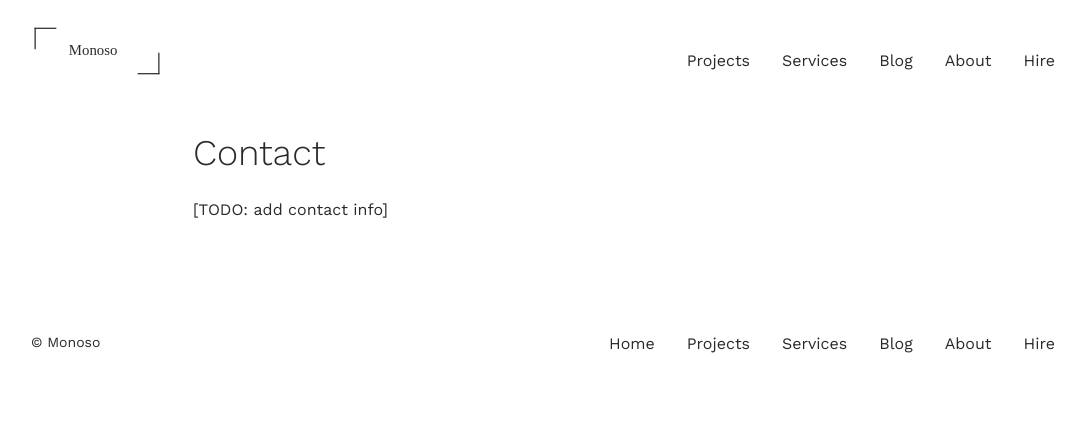
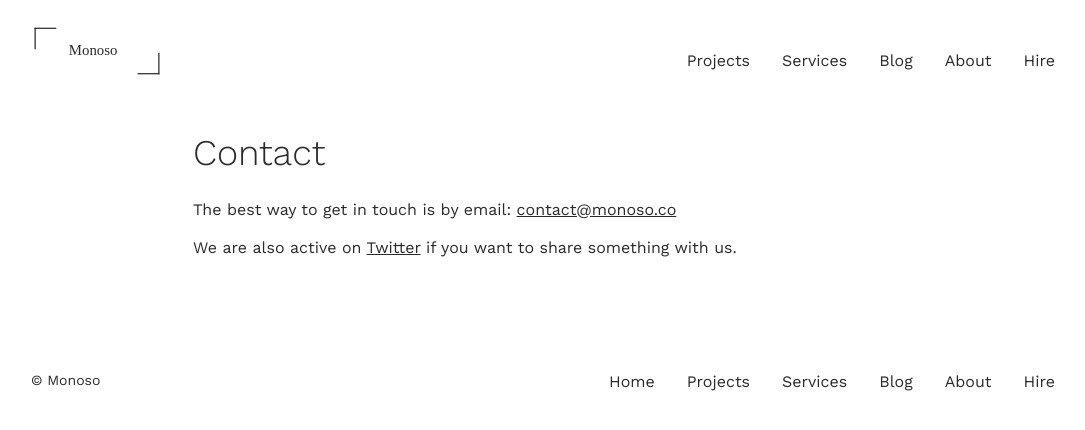
Before and after one commit to brettchalupa/brettcodes, a Jekyll site: the page built from contact.md, in a window 1280 px wide. Shown: the top 430 px of the page, without its empty margins (97-1182 px from the left). Built offline with Jekyll 4.4.1, drawn with Linux system fonts in a browser that asks for light colours.

Commit message:
Add Contact page content
This makes it clear how to get in touch--email or Twitter.

```diff
--- a/contact.md
+++ b/contact.md
@@ -1,10 +1,12 @@
 ---
 title: Contact
-description: Contact information for Monoso--how to get in touch via email.
+description: Contact information for Monoso. How to get in touch via email.
 permalink: "/contact"
 layout: default
 ---
 
 # Contact
 
-[TODO: add contact info]
+The best way to get in touch is by email: <a href='mailto:contact@monoso.co'>contact@monoso.co</a>
+
+We are also active on <a href='https://twitter.com/monoso_co'>Twitter</a> if you want to share something with us.
```
